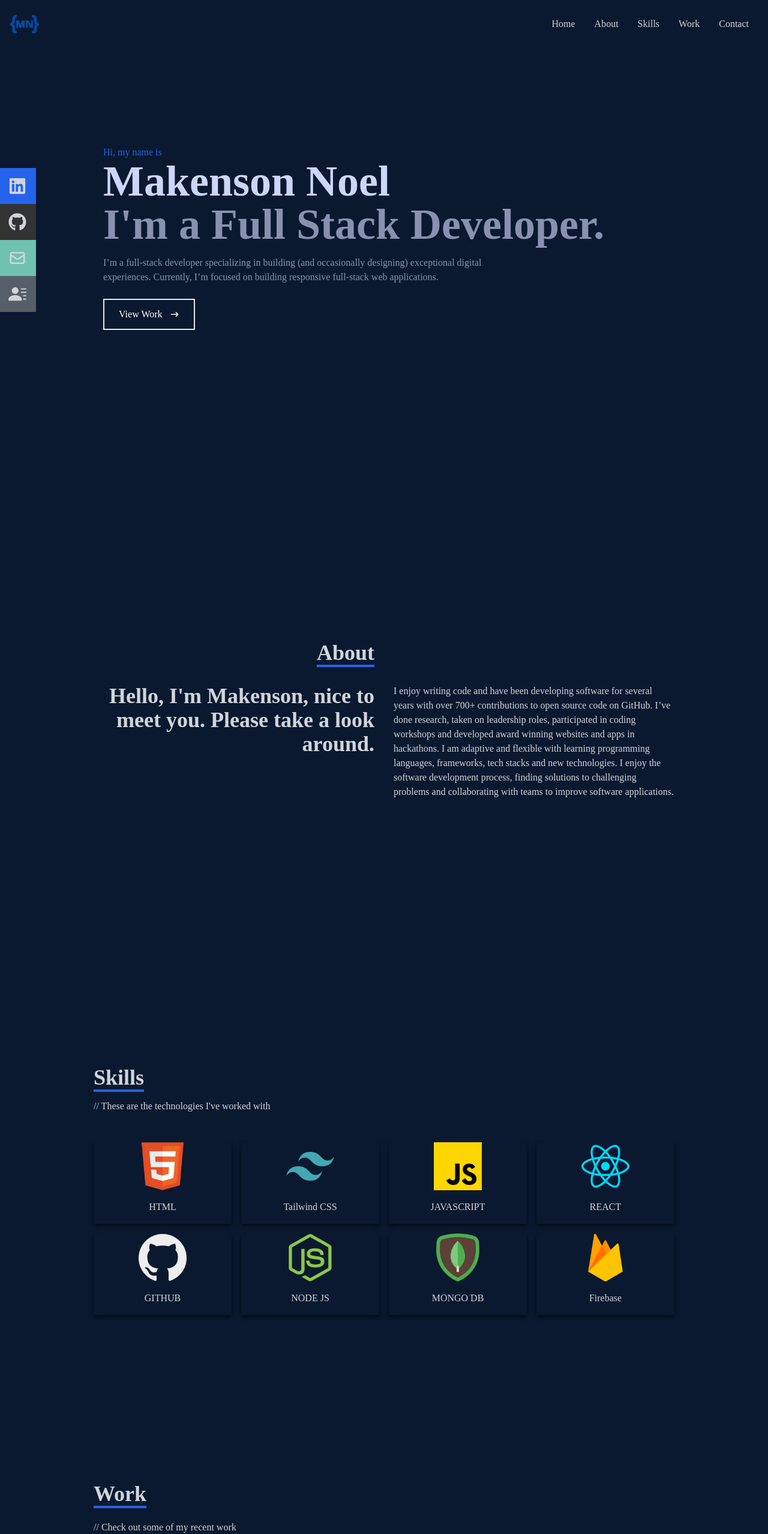
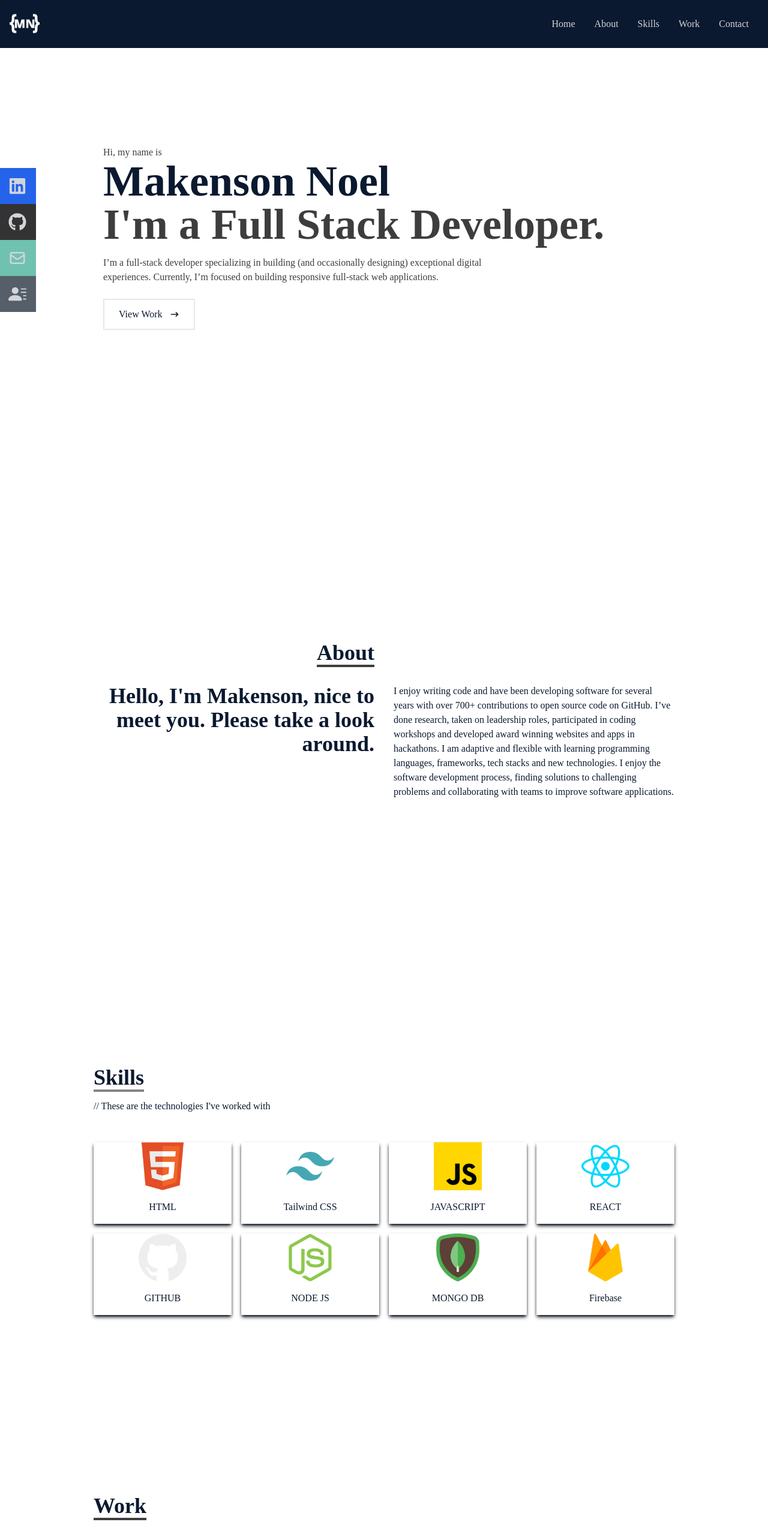
Before and after one commit to makensonn/makensonn2, a React (Create React App) app: page / in a window 1280 px wide. Shown: the top 2557 px of the page at 60% size. Built offline with nearby package versions, Linux system fonts and the light colour scheme.

Commit message:
3rd commit

```diff
--- a/public/index.html
+++ b/public/index.html
@@ -9,7 +9,7 @@
       name="description"
       content="Web site created using create-react-app"
     />
-    <link rel="apple-touch-icon" href="%PUBLIC_URL%/logo192.png" />
+    <link rel="apple-touch-icon" href="%PUBLIC_URL%/favicon.png" />
     <!--
       manifest.json provides metadata used when your web app is installed on a
       user's mobile device or desktop. See https://developers.google.com/web/fundamentals/web-app-manifest/
--- a/src/components/About.jsx
+++ b/src/components/About.jsx
@@ -2,18 +2,18 @@ import React from 'react';
 
 const About = () => {
   return (
-    <div name='about' className='w-full h-screen bg-[#0a192f] text-gray-300'>
+    <div name='about' className='w-full h-screen bg-[#ffffff] text-[#0a192f]'>
       <div className='flex flex-col justify-center items-center w-full h-full'>
         <div className='max-w-[1000px] w-full grid grid-cols-2 gap-8'>
           <div className='sm:text-right pb-8 pl-4'>
-            <p className='text-4xl font-bold inline border-b-4 border-blue-600'>
+            <p className='text-4xl font-bold inline border-b-4 border-[#3d3d3d]'>
               About
             </p>
           </div>
           <div></div>
           </div>
           <div className='max-w-[1000px] w-full grid sm:grid-cols-2 gap-8 px-4'>
-            <div className='sm:text-right text-4xl font-bold'>
+            <div className='sm:text-right text-4xl font-bold text-[#0a192f]'>
               <p>Hello, I'm Makenson, nice to meet you. Please take a look around.</p>
             </div>
             <div>
--- a/src/components/Contact.jsx
+++ b/src/components/Contact.jsx
@@ -2,16 +2,16 @@ import React from 'react'
 
 const Contact = () => {
   return (
-    <div name='contact' className='w-full h-screen bg-[#0a192f] flex justify-center items-center p-4'>
+    <div name='contact' className='w-full h-screen bg-[#ffffff] flex justify-center items-center p-4'>
         <form method='POST' action="https://getform.io/f/7d94aa2b-bbf7-4996-83a6-43d6efb0412e" className='flex flex-col max-w-[600px] w-full'>
             <div className='pb-8'>
-                <p className='text-4xl font-bold inline border-b-4 border-blue-600 text-gray-300'>Contact</p>
-                <p className='text-gray-300 py-4'>// Submit the form below or send me an email - makenson.noel@live.com</p>
+                <p className='text-4xl font-bold inline border-b-4 border-[#3d3d3d] text-[#0a192f]'>Contact</p>
+                <p className='text-[#0a192f] py-4'>// Submit the form below or send me an email - makenson.noel@live.com</p>
             </div>
             <input className='bg-[#ccd6f6] p-2' type="text" placeholder='Name' name='name' />
             <input className='my-4 p-2 bg-[#ccd6f6]' type="email" placeholder='Email' name='email' />
             <textarea className='bg-[#ccd6f6] p-2' name="message" rows="10" placeholder='Message'></textarea>
-            <button className='text-white border-2 hover:bg-blue-600 hover:border-blue-600 px-4 py-3 my-8 mx-auto flex items-center'>Send</button>
+            <button className='text-[#0a192f] border-2 hover:bg-[#858585] hover:border-[#ffffff] px-4 py-3 my-8 mx-auto flex items-center'>Send</button>
         </form>
     </div>
   )
--- a/src/components/Home.jsx
+++ b/src/components/Home.jsx
@@ -3,23 +3,23 @@ import { HiArrowNarrowRight } from 'react-icons/hi';
 
 const Home = () => {
   return (
-    <div name='home' className='w-full h-screen bg-[#0a192f]'>
+    <div name='home' className='w-full h-screen bg-[#ffffff]'>
       {/* Container */}
       <div className='max-w-[1000px] mx-auto px-8 flex flex-col justify-center h-full'>
-        <p className='text-blue-600'>Hi, my name is</p>
-        <h1 className='text-4xl sm:text-7xl font-bold text-[#ccd6f6]'>
+        <p className='text-[#3d3d3d]'>Hi, my name is</p>
+        <h1 className='text-4xl sm:text-7xl font-bold text-[#0a192f]'>
           Makenson Noel
         </h1>
-        <h2 className='text-4xl sm:text-7xl font-bold text-[#8892b0]'>
+        <h2 className='text-4xl sm:text-7xl font-bold text-[#3d3d3d]'>
           I'm a Full Stack Developer.
         </h2>
-        <p className='text-[#8892b0] py-4 max-w-[700px]'>
+        <p className='text-[#3d3d3d] py-4 max-w-[700px]'>
           I’m a full-stack developer specializing in building (and occasionally
           designing) exceptional digital experiences. Currently, I’m focused on
           building responsive full-stack web applications.
         </p>
         <div>
-          <button className='text-white group border-2 px-6 py-3 my-2 flex items-center hover:bg-blue-600 hover:border-blue-600'>
+          <button className='text-[#0a192f] group border-2 px-6 py-3 my-2 flex items-center hover:bg-[#858585] hover:border-[#ffffff]'>
             View Work
             <span className='group-hover:rotate-90 duration-300'>
               <HiArrowNarrowRight className='ml-3 ' />
--- a/src/components/Skills.jsx
+++ b/src/components/Skills.jsx
@@ -13,11 +13,11 @@ import Mongo from '../assets/mongo.png';
 
 const Skills = () => {
   return (
-    <div name='skills' className='w-full h-screen bg-[#0a192f] text-gray-300'>
+    <div name='skills' className='w-full h-screen bg-[#ffffff] text-[#0a192f]'>
       {/* Container */}
       <div className='max-w-[1000px] mx-auto p-4 flex flex-col justify-center w-full h-full'>
           <div>
-              <p className='text-4xl font-bold inline border-b-4 border-blue-600 '>Skills</p>
+              <p className='text-4xl font-bold inline border-b-4 border-[#858585]'>Skills</p>
               <p className='py-4'>// These are the technologies I've worked with</p>
           </div>
 
--- a/src/components/Work.jsx
+++ b/src/components/Work.jsx
@@ -5,10 +5,11 @@ import soon from '../assets/soon.jpg';
 
 const Work = () => {
   return (
-    <div name='work' className='w-full md:h-screen text-gray-300 bg-[#0a192f]'>
+    <div name='work' className='w-full md:h-screen text-[#0a192f] bg-[#ffffff]'>
       <div className='max-w-[1000px] mx-auto p-4 flex flex-col justify-center w-full h-full'>
         <div className='pb-8'>
-          <p className='text-4xl font-bold inline border-b-4 text-gray-300 border-blue-600'>
+          <p className='text-4xl font-bold inline border-b-4 text-[#0a192f] border-[#3d3d3d]'>
+            <br></br>
             Work
           </p>
           <p className='py-6'>// Check out some of my recent work</p>
```
Also changed, not shown: src/index.js (+0 -16 lines), public/favicon.png, src/assets/logo.png.
